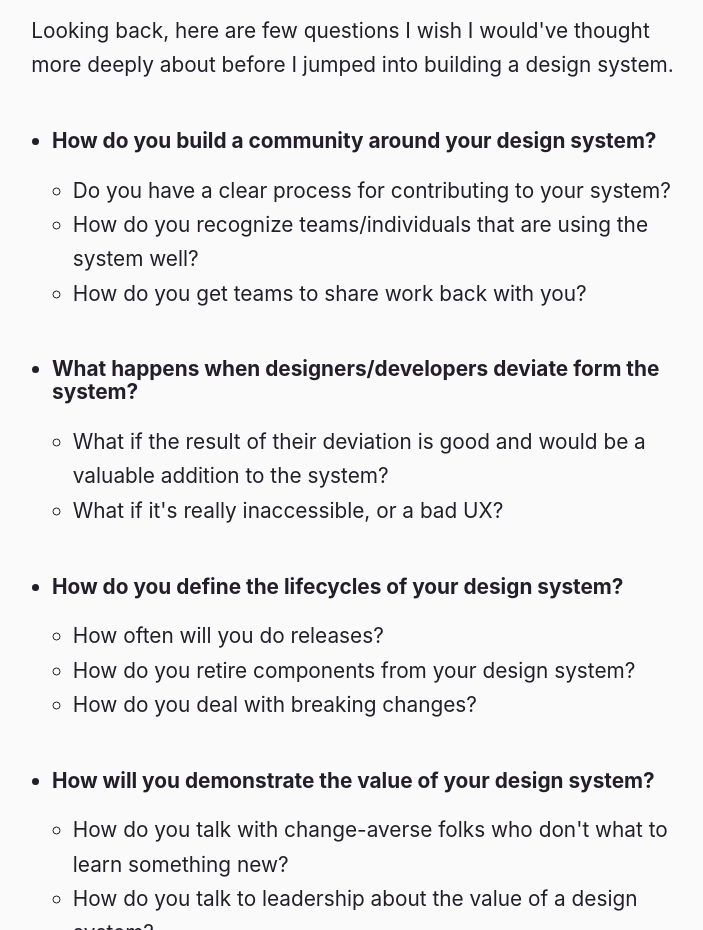
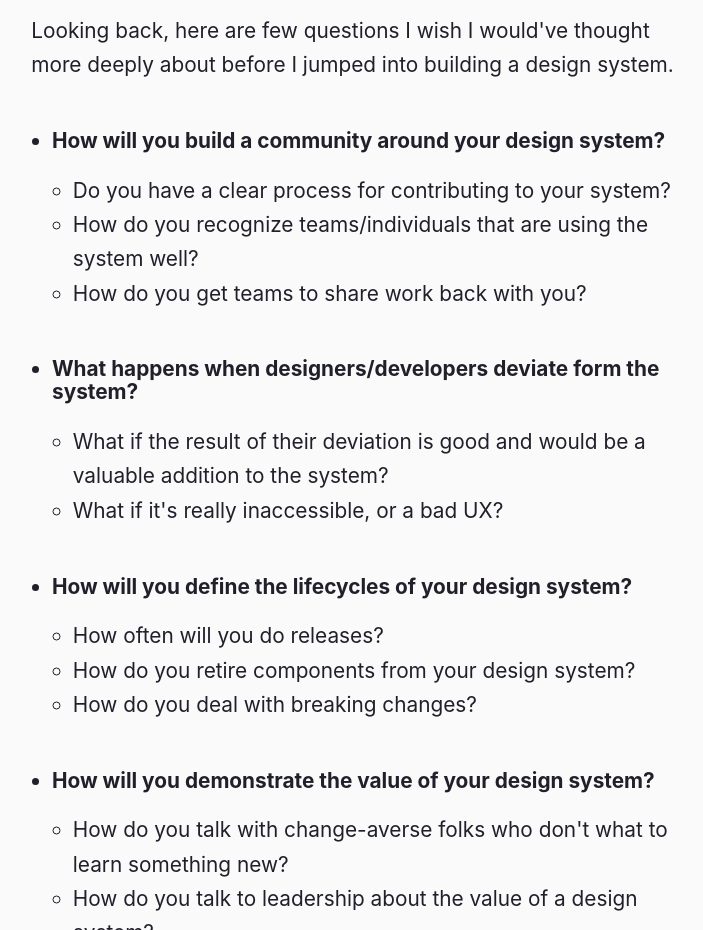
Before and after one commit to levimcg/levimcg.com, an Eleventy site: page src/posts/skyscrapers-and-gardens.md in a window 1280 px wide. Shown: the part 1540-2470 px from the top of the page, without its empty margins (52-755 px from the left). Built offline with nearby package versions, Linux system fonts and the light colour scheme; Eleventy itself is replaced by a stand-in of ours; files that its build step writes are made by us from their sources.

Commit message:
Updates language

```diff
--- a/src/posts/skyscrapers-and-gardens.md
+++ b/src/posts/skyscrapers-and-gardens.md
@@ -17,14 +17,14 @@ I don't have universal answers as to _how_ you design those processes, or what t
 ## Partial design system kick-off checklist
 Looking back, here are few questions I wish I would've thought more deeply about before I jumped into building a design system.
 
-- **How do you build a community around your design system?**
+- **How will you build a community around your design system?**
     - Do you have a clear process for contributing to your system?
     - How do you recognize teams/individuals that are using the system well?
     - How do you get teams to share work back with you?
 - **What happens when designers/developers deviate form the system?**
     - What if the result of their deviation is good and would be a valuable addition to the system?
     - What if it's really inaccessible, or a bad UX?
-- **How do you define the lifecycles of your design system?**
+- **How will you define the lifecycles of your design system?**
     - How often will you do releases?
     - How do you retire components from your design system?
     - How do you deal with breaking changes?
```
